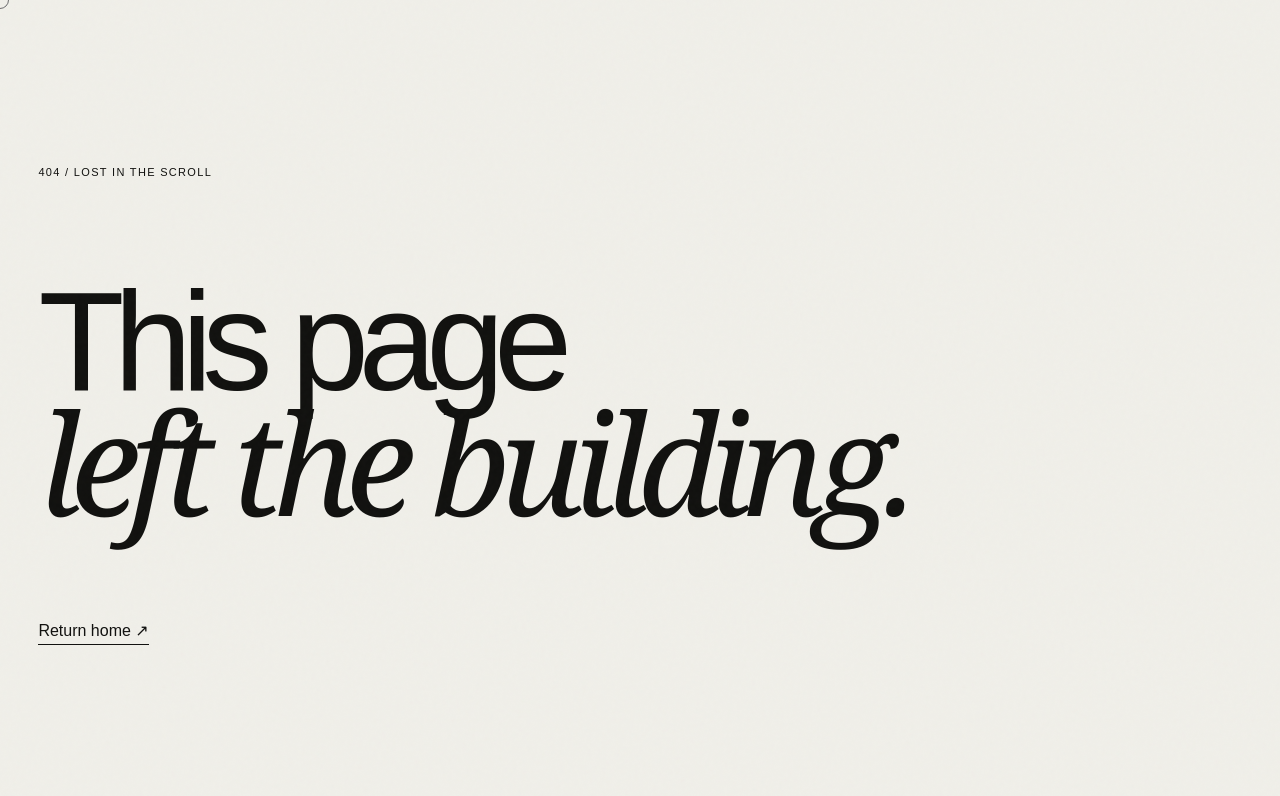
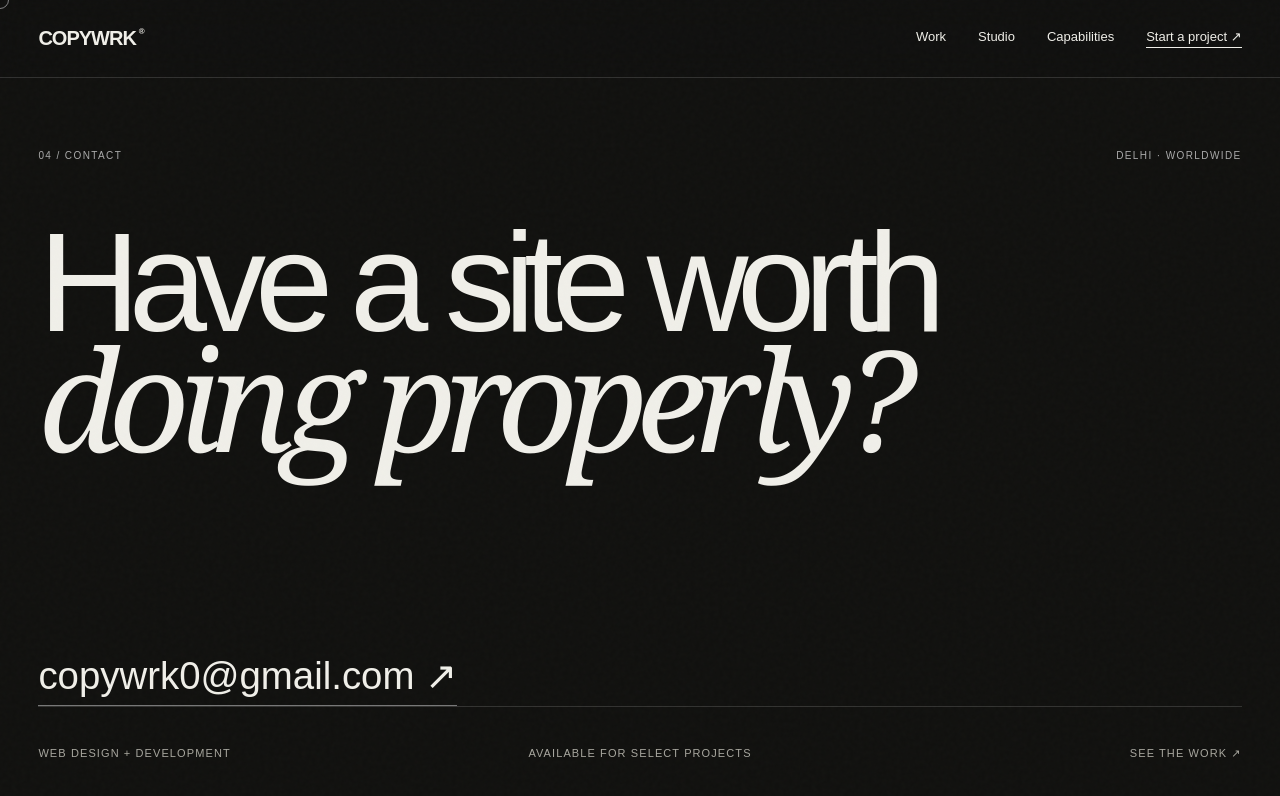
Before and after one commit to copywrk0-lgtm/portfolio, a Next.js app: page /contact in a window 1280 px wide. Before the commit this address had no page. Shown: the top 796 px of the page. Built offline with nearby package versions, Linux system fonts and the light colour scheme.

Commit message:
Add dedicated contact page

```diff
--- /dev/null
+++ b/app/contact/page.tsx
@@ -0,0 +1,26 @@
+import type { Metadata } from "next";
+import Link from "next/link";
+import { Header } from "@/components/layout/Header";
+
+export const metadata: Metadata = {
+  title: "Contact",
+  description: "Start a website design and development project with Copywrk."
+};
+
+export default function ContactPage(){
+  return <div className="contact-page">
+    <Header />
+    <main className="contact-page-main">
+      <section className="contact-page-hero">
+        <div className="page-kicker"><span>04 / Contact</span><span>Delhi · Worldwide</span></div>
+        <h1>Have a site worth<br/><em>doing properly?</em></h1>
+        <a className="contact-big-link" href="mailto:copywrk0@gmail.com">copywrk0@gmail.com ↗</a>
+        <div className="contact-info-grid">
+          <span>Web design + development</span>
+          <span>Available for select projects</span>
+          <span><Link href="/work">See the work ↗</Link></span>
+        </div>
+      </section>
+    </main>
+  </div>
+}
```
